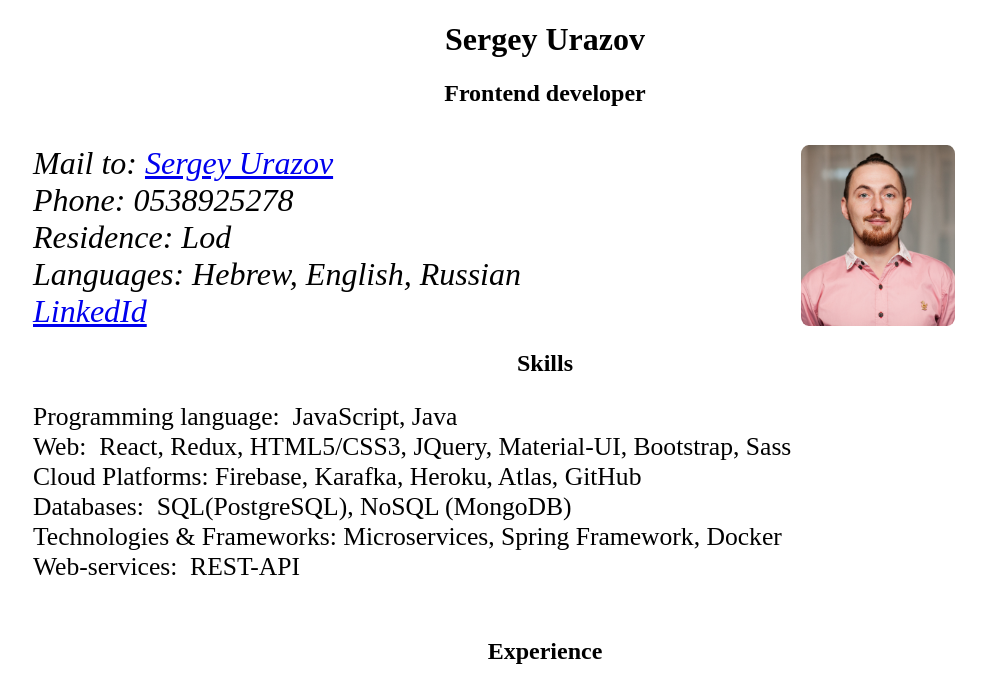
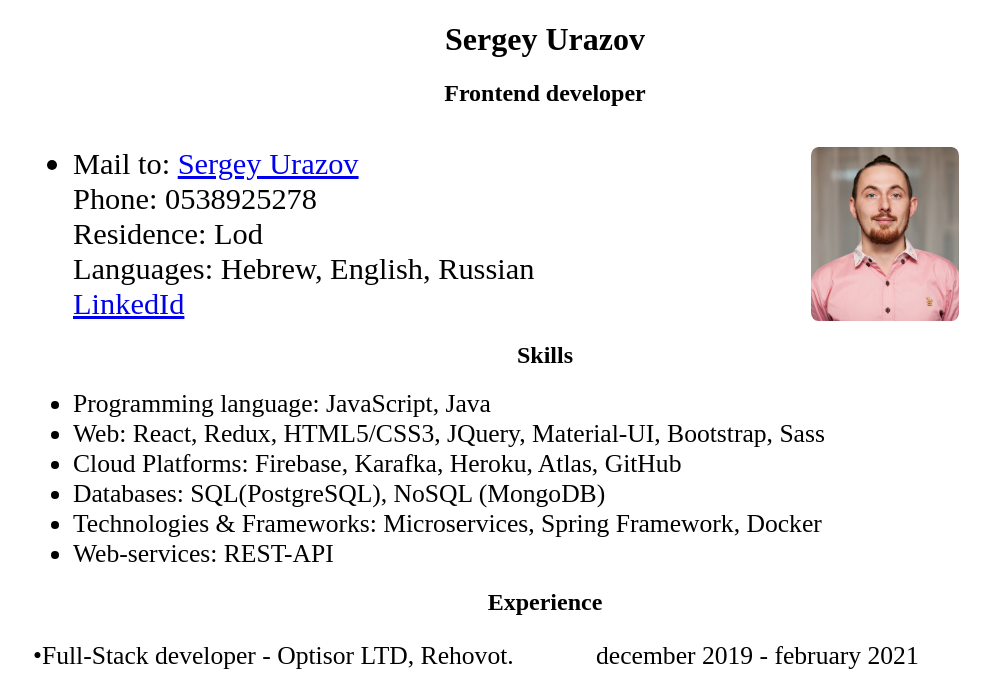
Before and after one commit to Urazof/rsschool-cv, a plain HTML site: page index.html in a window 1280 px wide. Shown: the top 687 px of the page, without its empty margins (95-1085 px from the left). Drawn offline with Linux system fonts and the light colour scheme.

Commit message:
feat: add ul and li

```diff
--- a/index.html
+++ b/index.html
@@ -10,29 +10,34 @@
     <h1>Sergey Urazov</h1>
     <h2>Frontend developer</h2>
     <br/>
-    <div class="firstblock">
-        <address class="adress">
+    <ul class="firstblock">
+        <li>
+            <!--            <div class="firstblock">-->
+            <header class="address">
                 <img class="photo" src="photo.jpg" alt="Avatar">
                 Mail to: <a href="mailto:sergey.urazov.dev@gmail.com">Sergey Urazov</a><br>
                 Phone: 0538925278<br>
                 Residence: Lod<br>
                 Languages: Hebrew, English, Russian <br>
                 <a href="https://www.linkedin.com/in/sergey-urazov/">LinkedId</a>
-        </address>
-    </div>
+            </header>
+            <!--            </div>-->
+        </li>
+
+    </ul>
     <h2>Skills</h2>
-    <div class="secondblock">
-        <pre class="paragraph">Programming language:  JavaScript, Java
-Web:  React, Redux, HTML5/CSS3, JQuery, Material-UI, Bootstrap, Sass
-Cloud Platforms: Firebase, Karafka, Heroku, Atlas, GitHub
-Databases:  SQL(PostgreSQL), NoSQL (MongoDB)
-Technologies & Frameworks: Microservices, Spring Framework, Docker
-Web-services:  REST-API
-        </pre>
-    </div>
+    <ul class="mainblock">
+        <li class="paragraph">Programming language: JavaScript, Java</li>
+        <li class="paragraph">Web: React, Redux, HTML5/CSS3, JQuery, Material-UI, Bootstrap, Sass</li>
+        <li class="paragraph">Cloud Platforms: Firebase, Karafka, Heroku, Atlas, GitHub</li>
+        <li class="paragraph">Databases: SQL(PostgreSQL), NoSQL (MongoDB)</li>
+        <li class="paragraph">Technologies & Frameworks: Microservices, Spring Framework, Docker</li>
+        <li class="paragraph">Web-services: REST-API</li>
+        </li>
+    </ul>
 
     <h2>Experience</h2>
-    <div class="secondblock">
+    <section class="mainblock">
         <pre class="paragraph">•Full-Stack developer - Optisor LTD, Rehovot.	        december 2019 - february 2021
 
 Corporate Document Management System
@@ -45,14 +50,15 @@ Backend for system based on a Microservices architecture. Implemented configurat
 logger service and others services using Java, Spring framework. Authentication on a JWT.
 As databases used MongoDB and PostgreSQL
         </pre>
-    </div>
+    </section>
+
     <h2>Education & Recommendation</h2>
-    <div class="secondblock">
+    <footer class="mainblock">
 <pre class="paragraph">MSc in Applied Mathematics - Perm State University, Russia  2000 - 2006
 <a href="https://www.gov.il/en/departments/general/financial_help">Participant of Assistance for Employing New-Immigrant Scientists</a>
 Recommendations are available upon request
         </pre>
-    </div>
+    </footer>
 
 </div>
 
--- a/styles.css
+++ b/styles.css
@@ -22,7 +22,7 @@
     margin-right: 10%;
 }
 
-.secondblock {
+.mainblock {
     text-align: left;
     font-size: 2em;
     margin: auto;
@@ -30,6 +30,10 @@
     font-family: "Times New Roman";
 }
 .paragraph {
+    padding-left: 0px;
     font-family: "Times New Roman";
     font-size: 0.8em;
 }
+.address {
+    font-size: 0.95em;
+}
```
Lines whose indentation alone changed are shown as unchanged.
